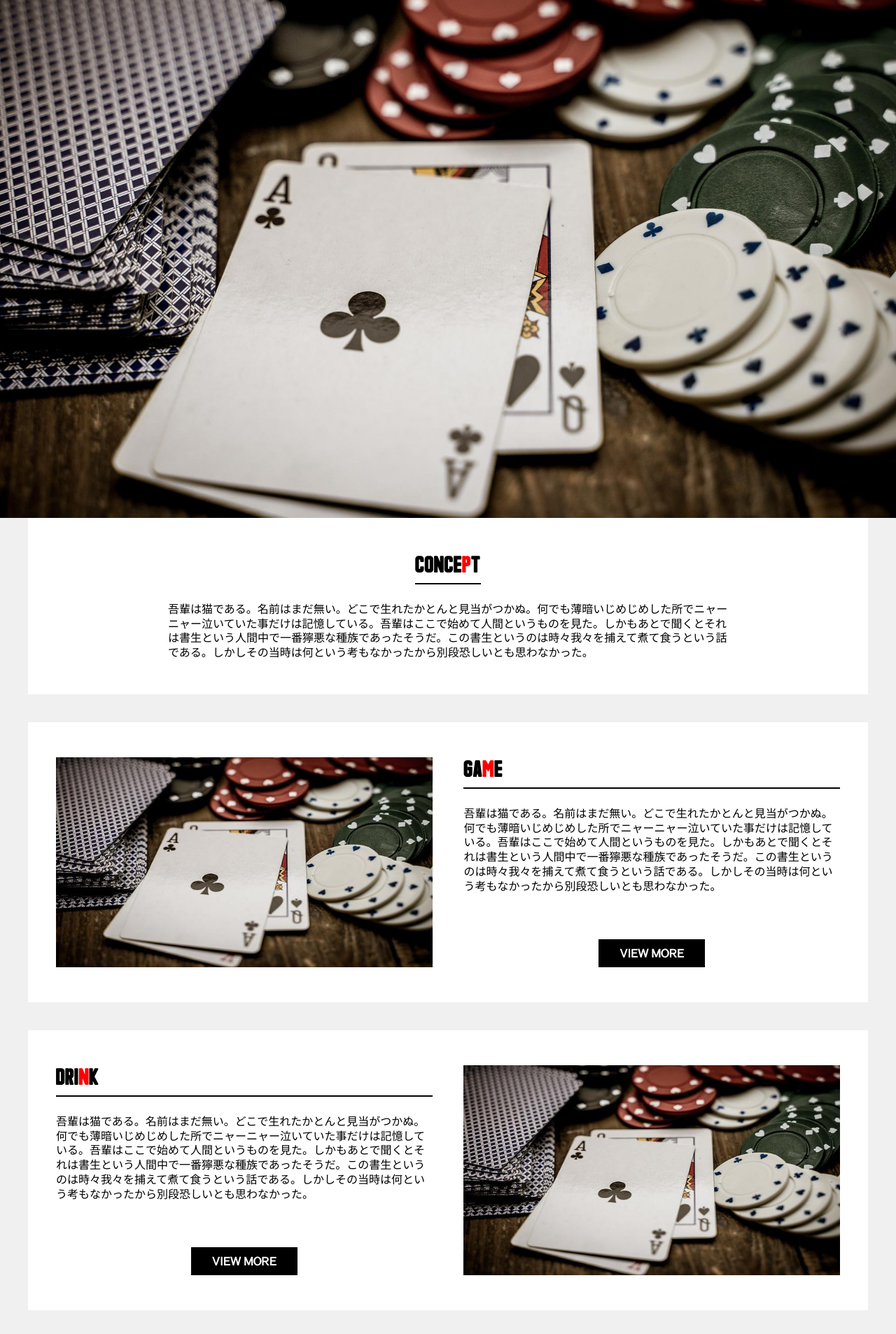
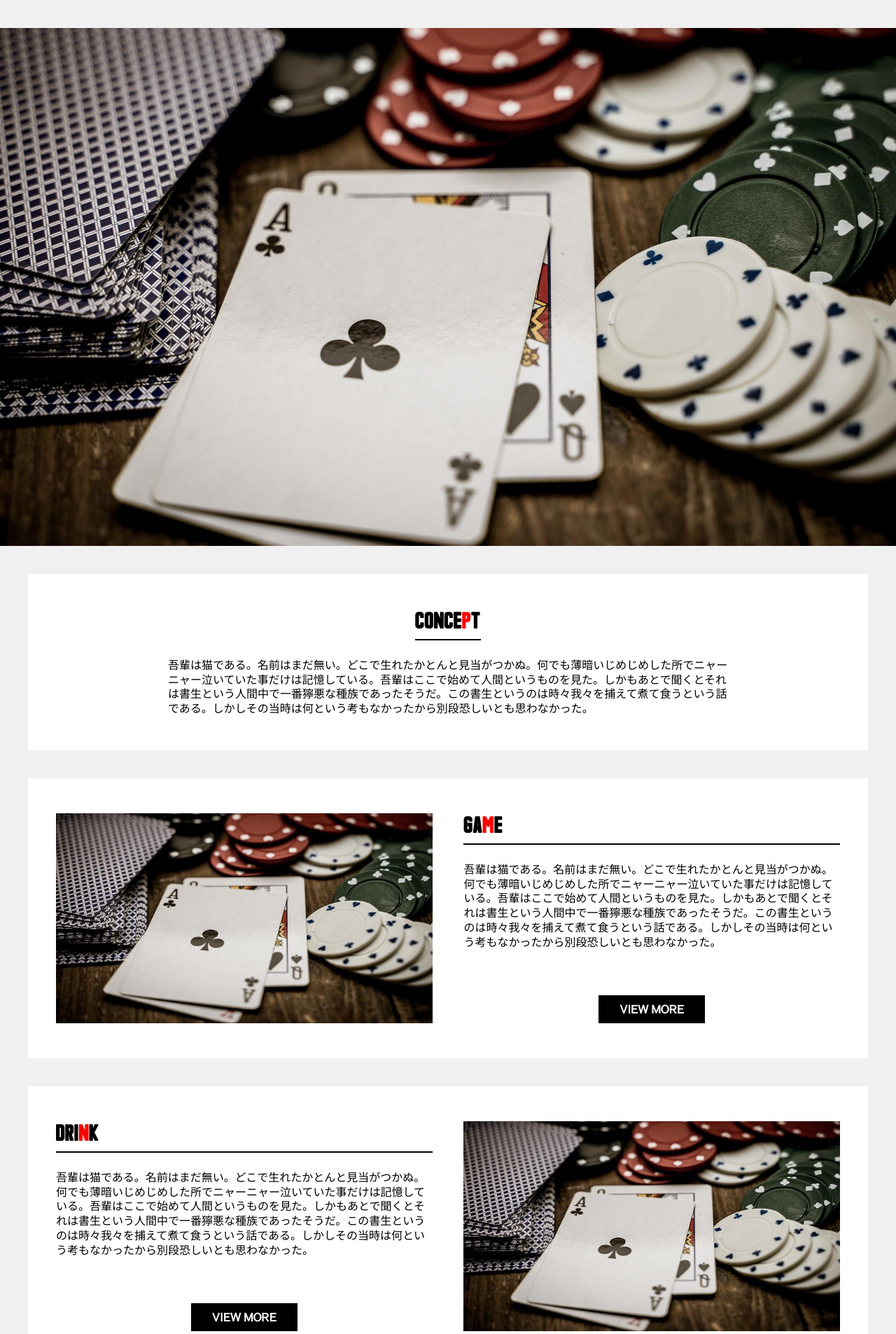
Before and after one commit to hara-94/goat, a PHP site: page / in a window 1280 px wide. Shown: the part 60-1966 px from the top of the page at 70% size. Run offline with PHP 8.4, Linux system fonts and the light colour scheme; some web fonts are replaced.

Commit message:
add: space

```diff
--- a/asset/css/style.css
+++ b/asset/css/style.css
@@ -583,9 +583,10 @@ th {
   position: relative;
   top: 60px;
   background-color: rgb(240, 240, 240);
+  padding: 40px 0;
 }
 .main > * + * {
-  margin-bottom: 40px;
+  margin-top: 40px;
 }
 
 .main-image__fullscreen__image {
--- a/asset/scss/source/component/main.scss
+++ b/asset/scss/source/component/main.scss
@@ -2,8 +2,9 @@
   position: relative;
   top: 60px;
   background-color: $main-color;
+  padding: 40px 0;
 
   & > * + * {
-    margin-bottom: 40px;
+    margin-top: 40px;
   }
 }
```
